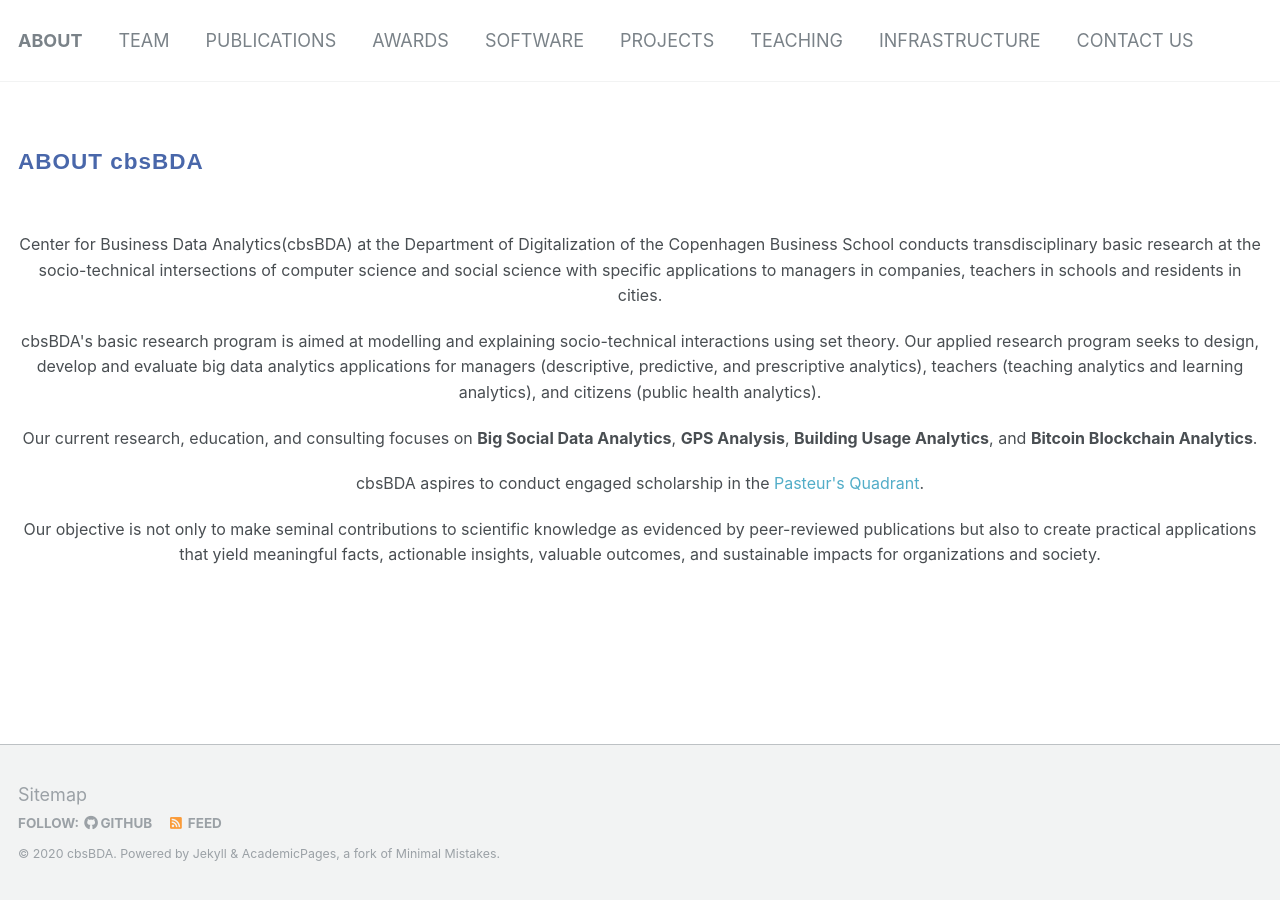
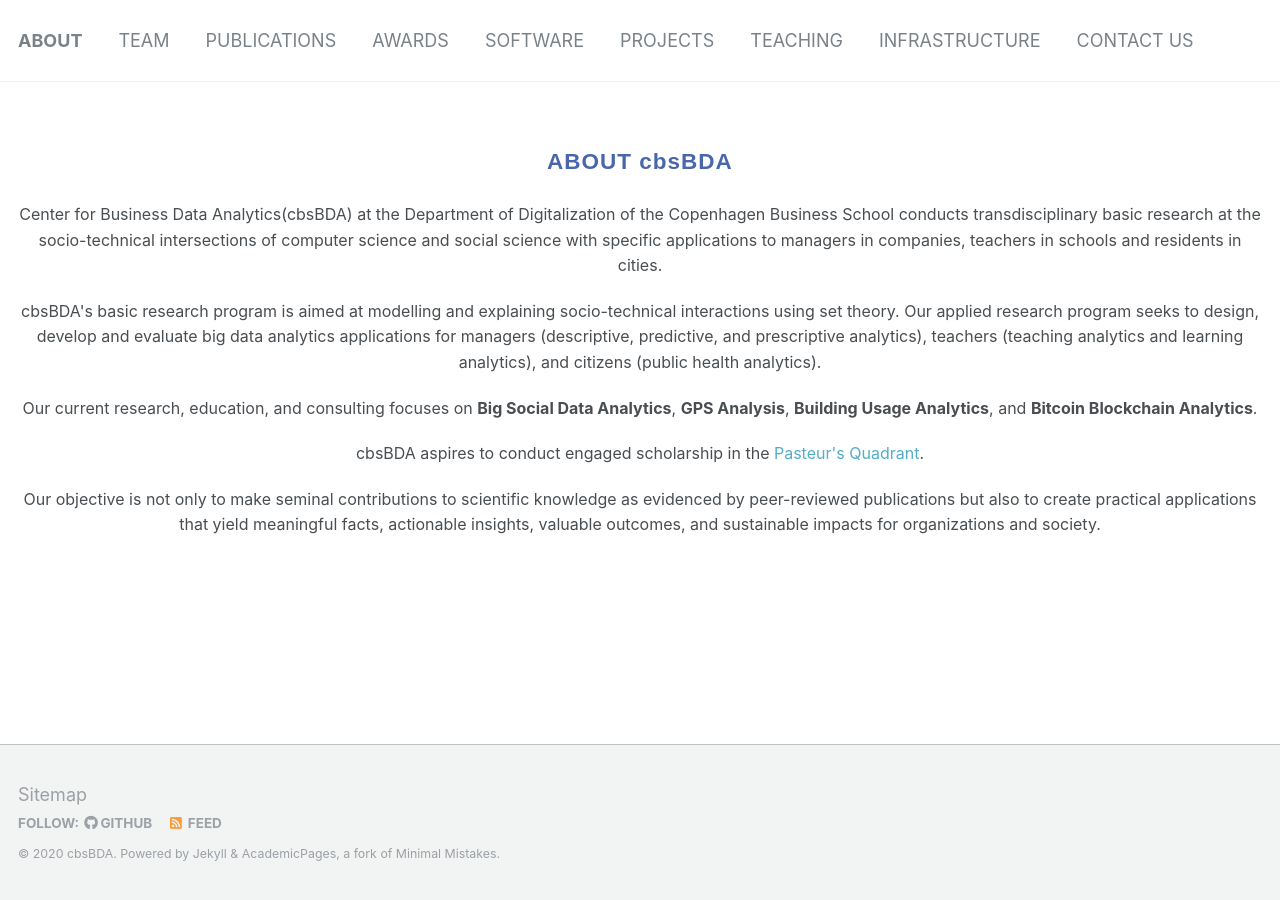
Before and after one commit to cbsBDA/cbsBDA-homepage, a Jekyll site: the page built from _pages/about.md, in a window 1280 px wide. Built offline with Jekyll 4.4.1, drawn with Linux system fonts in a browser that asks for light colours.

Commit message:
Update about.md

```diff
--- a/_pages/about.md
+++ b/_pages/about.md
@@ -13,10 +13,10 @@ author_profile: true
   <div class="heading-about">
     <div class="container">
       <div class="row">
-        <div class="col-lg-8 col-lg-offset-2">
+        <div class="col-lg-8 col-lg-offset-2 m-auto">
           <div class="wow bounceInDown" data-wow-delay="0.4s">
             <div class="section-heading">
-              <h2>ABOUT cbsBDA</h2>
+              <h2 class="mb-0">ABOUT cbsBDA</h2>
             </div>
           </div>
         </div>
```
